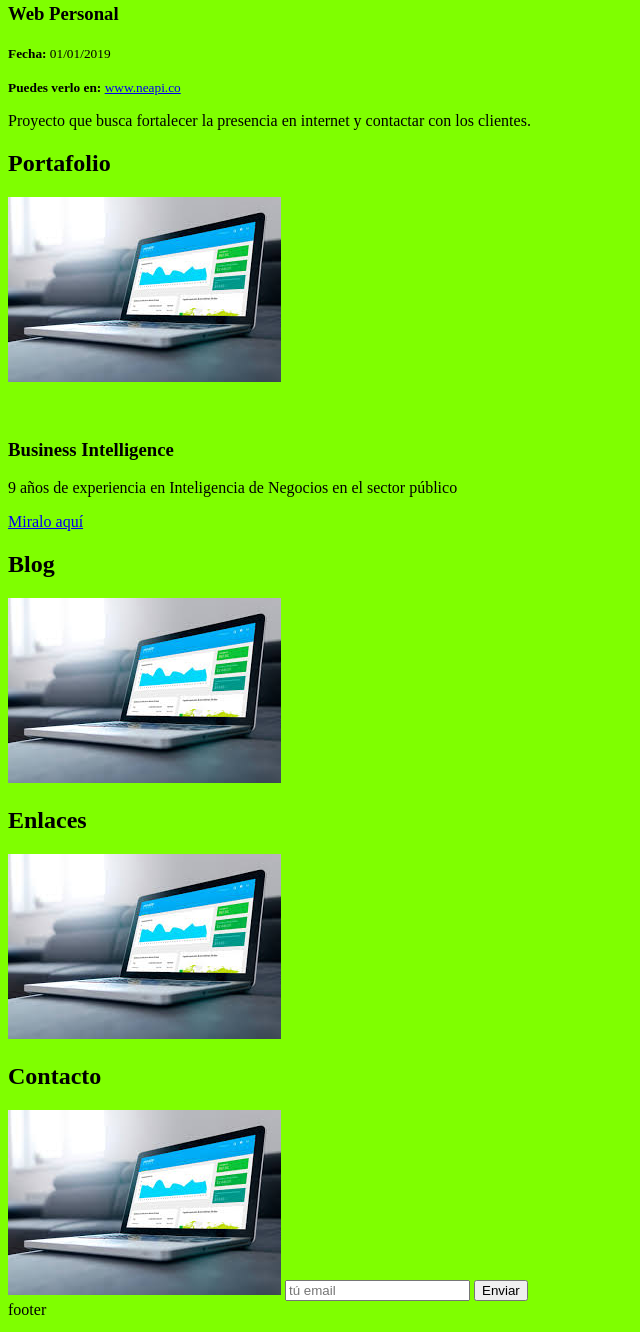
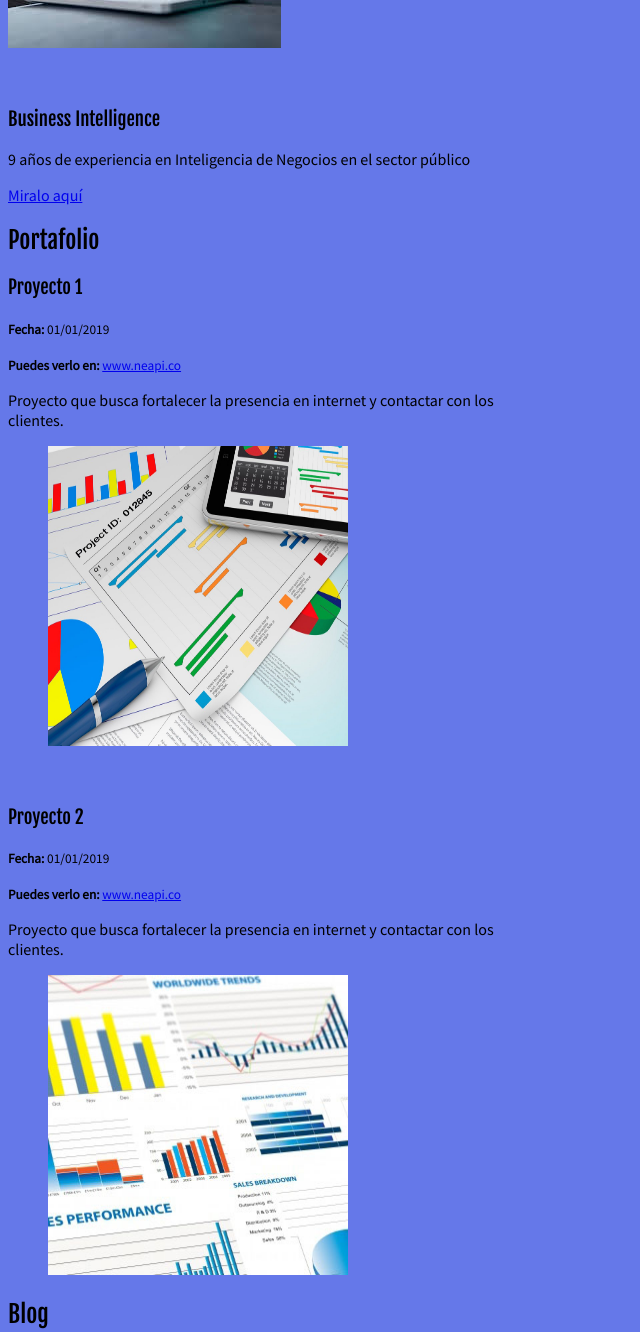
Before and after one commit to neapi666/neapi.co, a plain HTML site: page index.html in a window 1280 px wide. Shown: the part 916-2248 px from the top of the page, without its empty margins (0-640 px from the left). Drawn offline with Linux system fonts and the light colour scheme.

Commit message:
Ajustes en estructura

```diff
--- a/css/estilos.css
+++ b/css/estilos.css
@@ -1,4 +1,44 @@
 body {
-    background-color: chartreuse;
+    background-color: rgb(101, 120, 233);
+    font-family: 'Source Sans Pro', sans-serif;
+}
+
+h1,h2,h3,h4,h5,h6 {
+    font-family: 'Fjalla One', sans-serif;
+    font-weight: normal;
 
 }
+
+h1 {
+    font-size: 40px;
+    line-height: 1.5;
+    letter-spacing: -.2px;
+}
+
+
+.proyectos {
+    width: 1000px
+}
+
+.proyecto-detalles {
+    width: 500px
+}
+
+.proyecto-imagen {
+    width: 500px
+}
+
+.header {
+    background-color: #1b2127;
+    color: white;
+}
+
+.header a {
+    color: white;
+    text-decoration: none;
+}
+
+.sobre-nestor{
+    height: 300px;
+    background-color: red
+}
--- a/index.html
+++ b/index.html
@@ -6,14 +6,14 @@
     <meta http-equiv="X-UA-Compatible" content="ie=edge">
     <title>neapi.co</title>
     <link rel="icon" type="image/x-icon" href="imagenes/favicon.ico" >
+    <link href="https://fonts.googleapis.com/css?family=Fjalla+One|Source+Sans+Pro" rel="stylesheet">
     <link rel="stylesheet" href="css/estilos.css">
     <script src="js/jquery-1.8.3.min.js"></script>
     <script src="js/animatescroll.min.js"></script>
-
 </head>
 
 <body>
-<header>
+<header class="header">
   <div>
     <figure>
       <img src="./imagenes/header_imagen3.jpg" width="1000" height="200" alt="imagen de header">
@@ -45,23 +45,13 @@
     </nav>
   </div>
 </header>
-<section id="sobre_nestor">
-  <h1>Hola, Soy Néstor Pineda Desarrollador de Software <br>apasionado por la tecnología.</h1>
+<section id="sobre_nestor" class="sobre-nestor">
+  <h1>Hola, Soy Néstor Pineda Otero<br>Desarrollador de Software en formación<br>apasionado por la tecnología.</h1>
   <img src="./imagenes/header_imagen.jpg"  alt="Imagen de portada">
 </section>
 <section id="servicios">
   <h2>Servicios</h2>
   <img src="./imagenes/header_imagen.jpg" alt="Imagen de portada">  <!-- borrar -->
-  <article>
-    <h3>Web Personal</h3>
-    <p><small><strong>Fecha:</strong> 01/01/2019</small></p>
-    <p><small><strong>Puedes verlo en: </strong><a href="https://neapi.co/" target="_blank">www.neapi.co</a></small></p>
-    <p>Proyecto que busca fortalecer la presencia en internet y contactar con los clientes.</p>
-  </article>
-</section>
-<section id="portafolio">
-  <h2>Portafolio</h2>
-  <img src="./imagenes/header_imagen.jpg" alt="Imagen de portada"> <!-- borrar -->
   <article>
     <figure>
       <img src="" alt="">
@@ -69,6 +59,36 @@
     <h3>Business Intelligence</h3>
     <p>9 años de experiencia en Inteligencia de Negocios en el sector público</p>
     <a href="http://" target="_blank">Miralo aquí</a>
+  </article>
+</section>
+<section id="portafolio"> <!-- Para los proyectos más importantes-->
+  <h2>Portafolio</h2>
+  <article class="proyectos">
+    <div class="proyecto-detalles">
+      <h3>Proyecto 1 </h3>
+      <p><small><strong>Fecha:</strong> 01/01/2019</small></p>
+      <p><small><strong>Puedes verlo en: </strong><a href="https://neapi.co/" target="_blank">www.neapi.co</a></small></p>
+      <p>Proyecto que busca fortalecer la presencia en internet y contactar con los clientes.</p>
+    </div>
+    <div class="proyecto-imagen">
+      <figure class="imagen-container">
+        <img class="imagen-proyectos" src="./imagenes/proyecto1.jpg" width="300" height="300" alt="imagen de header" alt="Imagen proyecto1">
+      </figure>
+    </div>
+  </article>
+    <br/>
+  <article class="proyectos">
+    <div class="proyecto-detalles">
+      <h3>Proyecto 2 </h3>
+      <p><small><strong>Fecha:</strong> 01/01/2019</small></p>
+      <p><small><strong>Puedes verlo en: </strong><a href="https://neapi.co/" target="_blank">www.neapi.co</a></small></p>
+      <p>Proyecto que busca fortalecer la presencia en internet y contactar con los clientes.</p>
+    </div>
+    <div class="proyecto-imagen">
+      <figure class="imagen-container">
+        <img class="imagen-proyectos" src="./imagenes/proyecto2.jpg" width="300" height="300" alt="imagen de header" alt="Imagen proyecto2">
+      </figure>
+    </div>
   </article>
 </section>
 <section id="blog">
@@ -87,8 +107,7 @@
     <input type="submit" value="Enviar">
   </form>
 </section>
-<footer>footer</footer>
-
-
+<address>Bogotá, Colombia</address>
+<footer><small>&copy; Derechos Reservados 2019</small></footer>
 </body>
 </html>
```
Also changed, not shown: imagenes/proyecto1.jpg (added), imagenes/proyecto2.jpg (added).
